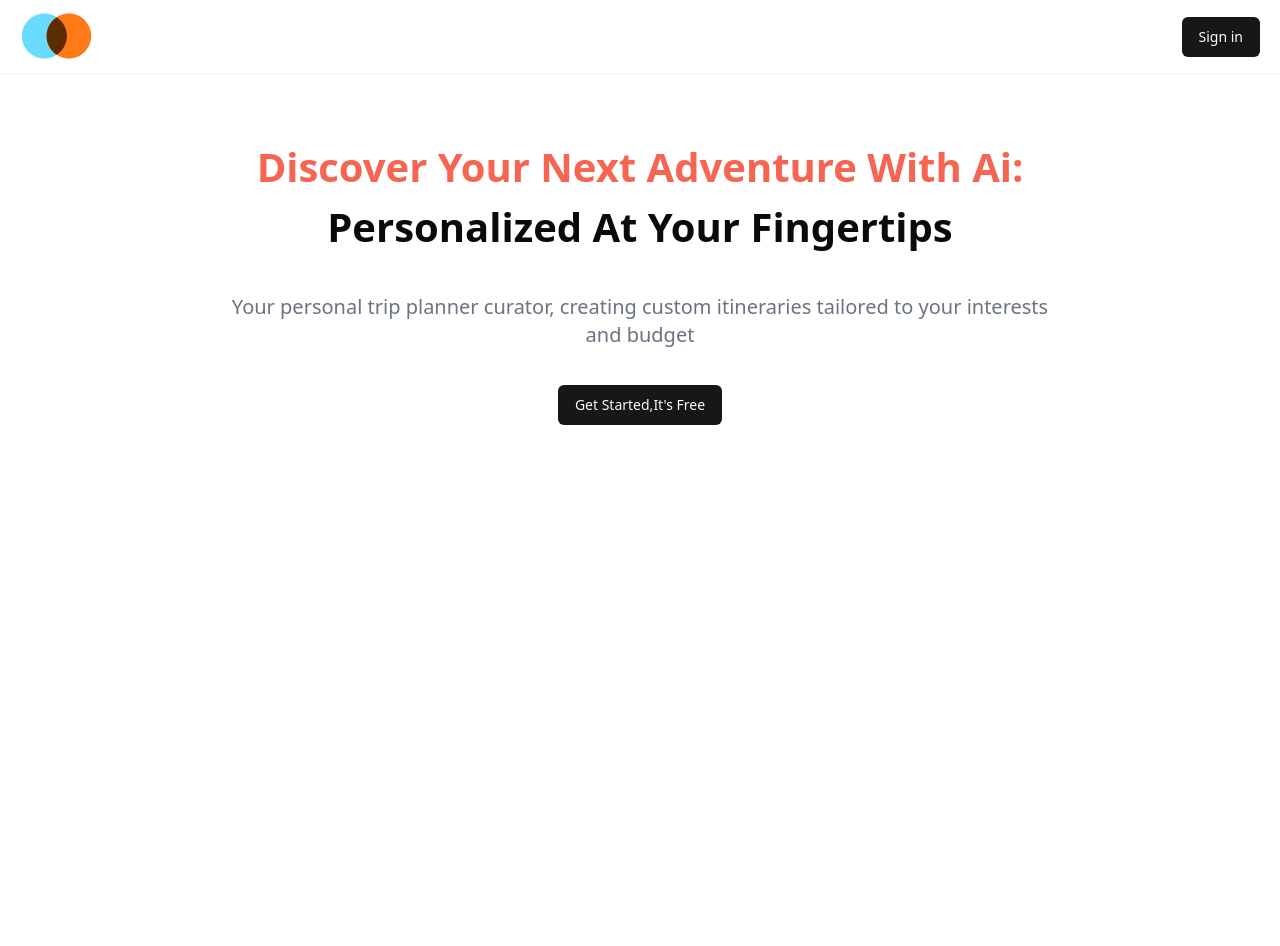
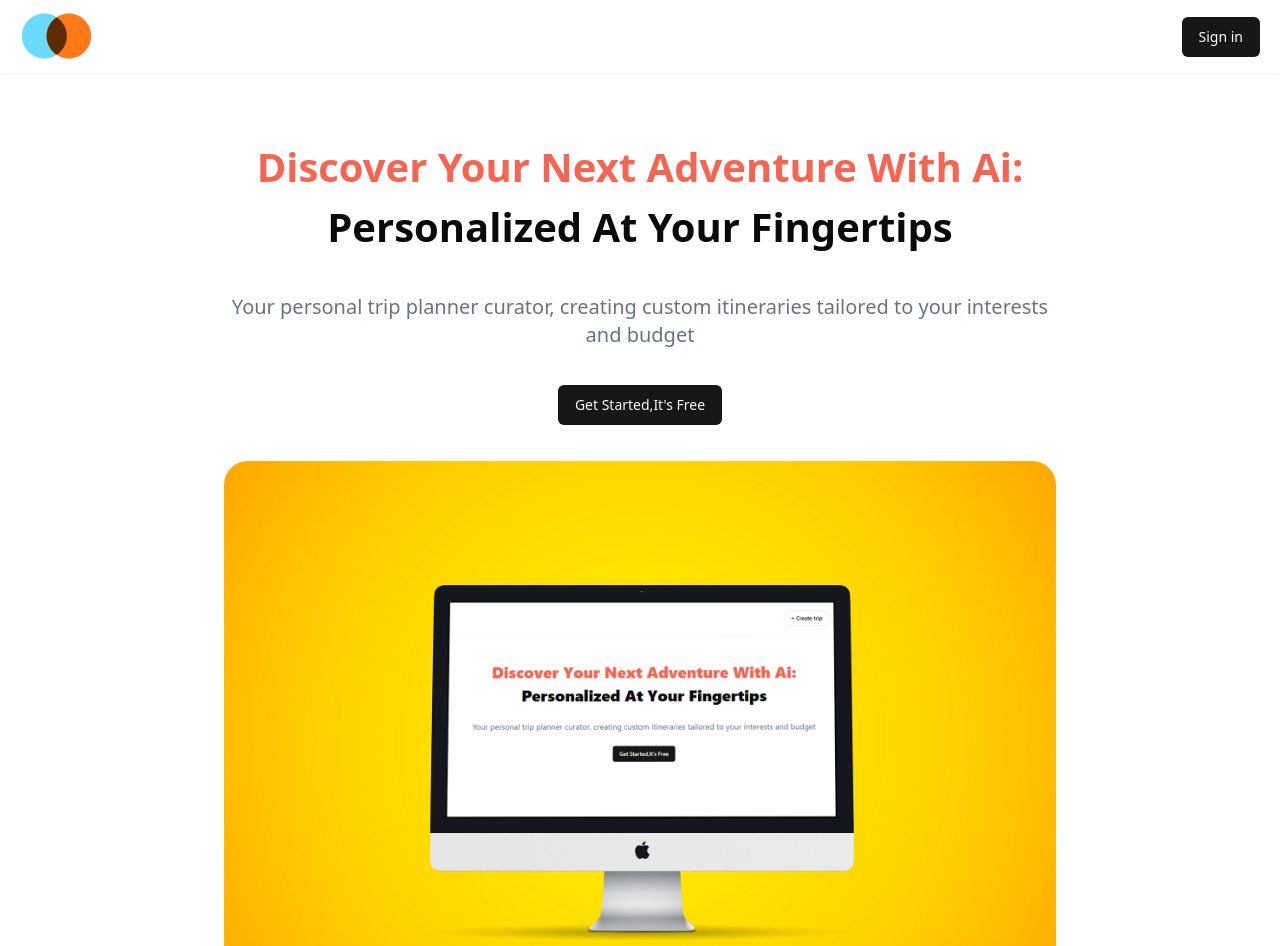
Before and after one commit to krrohit12/Smart-Yatra-Trip-Planner-, a React (Vite) app: page / in a window 1280 px wide. Shown: the top 946 px of the page. Before the commit the page ends 800 px from the top, so only its background shows below. Built offline with nearby package versions, Linux system fonts and the light colour scheme; no server answers.

Commit message:
Initial Commit

```diff
--- a/src/components/custom/Hero.jsx
+++ b/src/components/custom/Hero.jsx
@@ -12,6 +12,7 @@ const Hero = () => {
         <Link to={'/create-trip'}>
         <Button>Get Started,It's Free</Button>
         </Link>
+        <img src="/Front.png" alt="" className='rounded-3xl' />
     </div>
 
   )
```
Also changed, not shown: public/Front.png (added).
